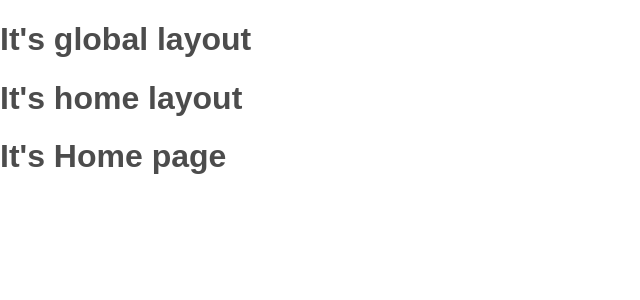
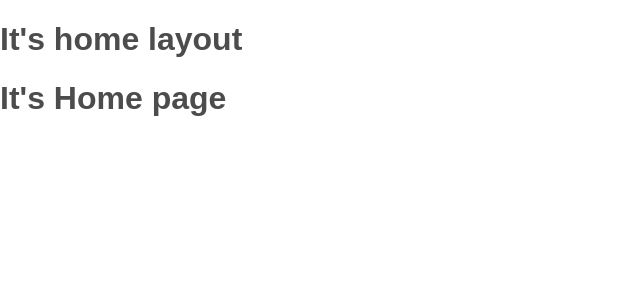
Before and after one commit to hg-jang/sports-proto-front, a SvelteKit app: page / in a window 1280 px wide. Shown: the top 300 px of the page, without its empty margins (0-640 px from the left). Built offline with nearby package versions, Linux system fonts and the light colour scheme.

Commit message:
[Fix]: global layout

```diff
--- a/src/routes/+layout.svelte
+++ b/src/routes/+layout.svelte
@@ -3,6 +3,5 @@
 </script>
 
 <div class="app">
-	<h1>It's global layout</h1>
 	<slot />
 </div>
```
